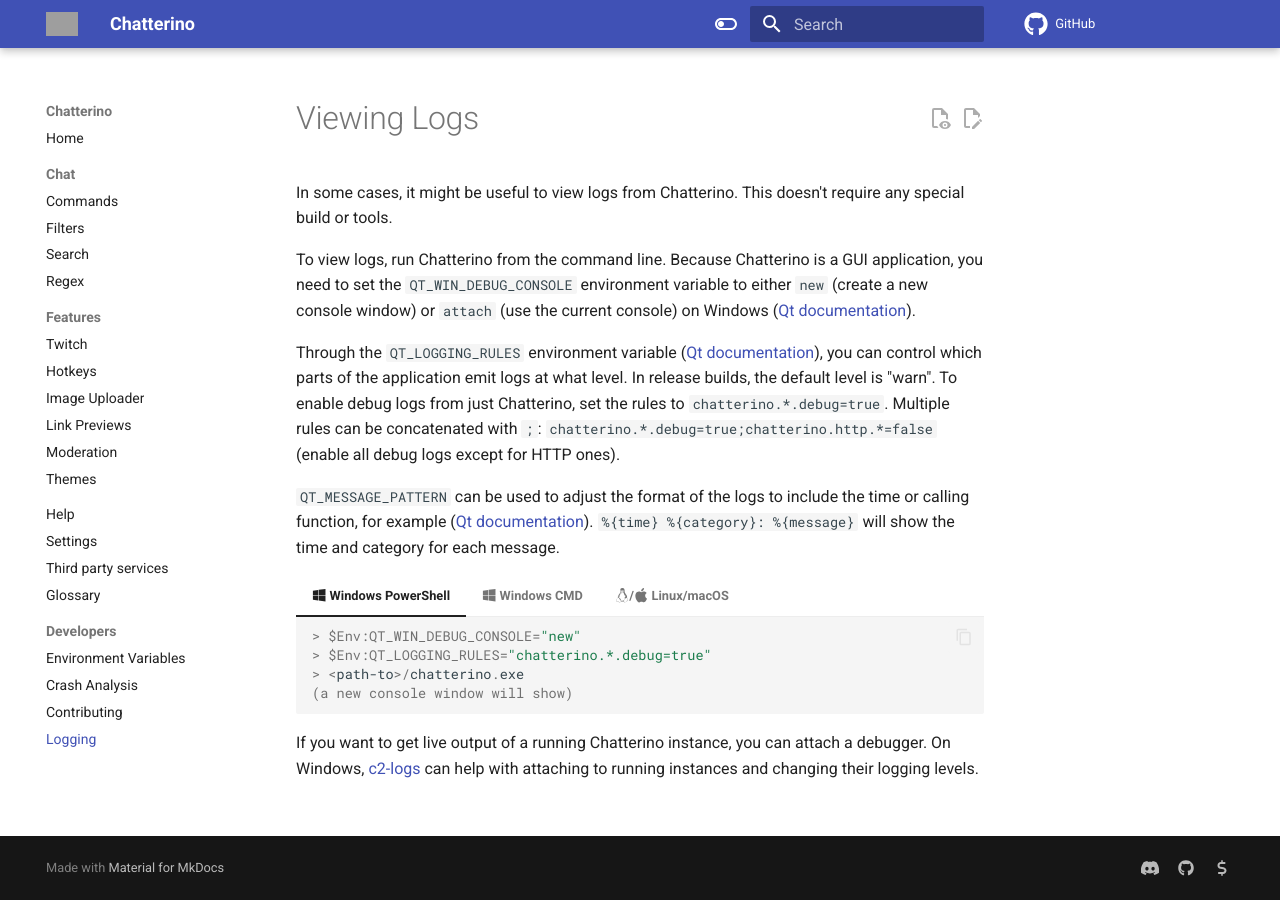
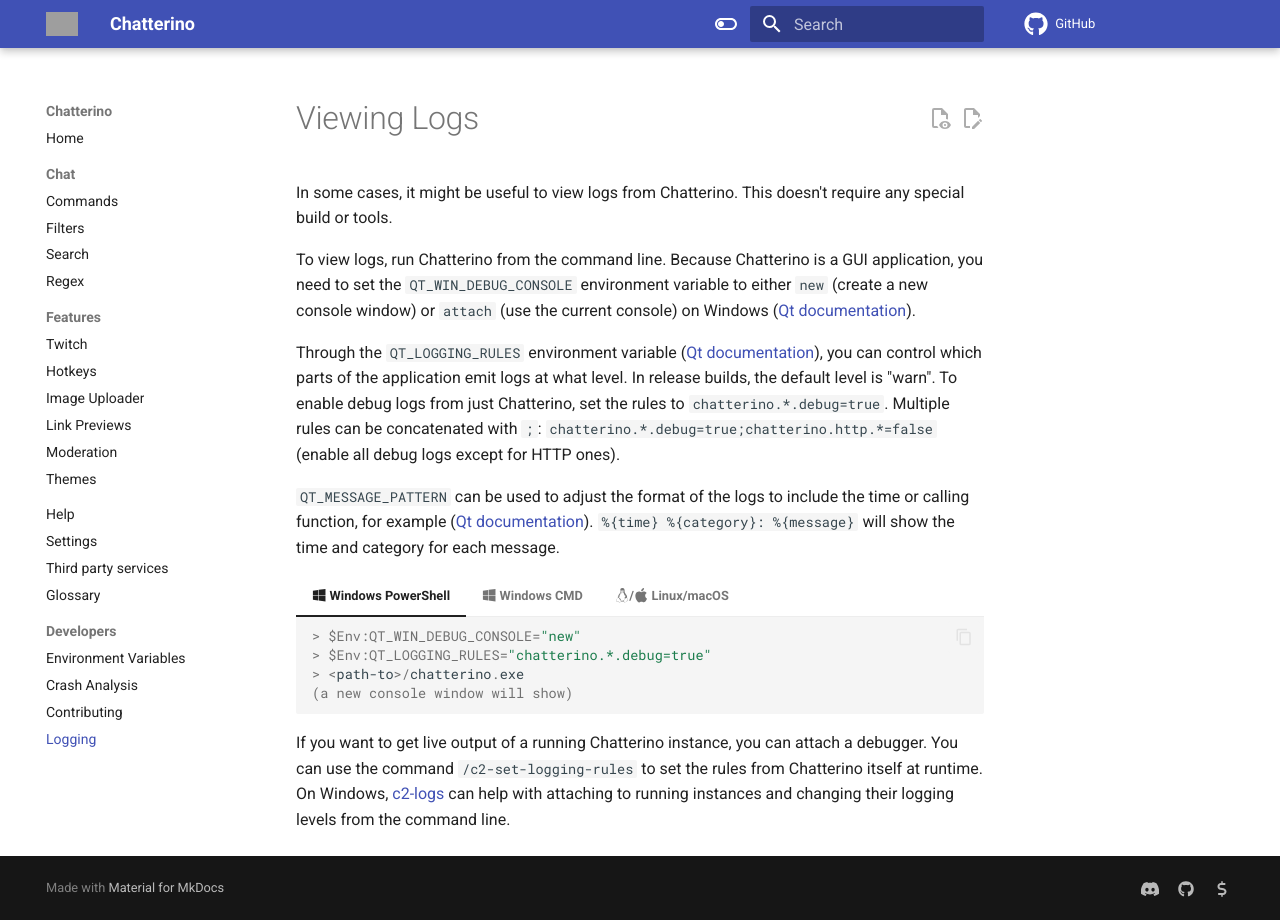
Before and after one commit to Chatterino/wiki, an MkDocs documentation site: the page built from docs/Developer Logs.md, in a window 1280 px wide. Built offline with MkDocs 1.6.1 and Material for MkDocs 9.7.7, drawn with Linux system fonts in a browser that asks for light colours; comment, search, counter and statistics services are not loaded; grey boxes are pictures that could not be loaded.

Commit message:
chore: add `/c2-set-logging-rules` note

```diff
--- a/docs/Developer Logs.md
+++ b/docs/Developer Logs.md
@@ -38,7 +38,8 @@
 <!-- prettier-ignore-end -->
 
 If you want to get live output of a running Chatterino instance, you can attach a debugger.
-On Windows, [c2-logs] can help with attaching to running instances and changing their logging levels.
+You can use the command `/c2-set-logging-rules` to set the rules from Chatterino itself at runtime.
+On Windows, [c2-logs] can help with attaching to running instances and changing their logging levels from the command line.
 
 [qt-env-vars]: https://doc.qt.io/qt-6/debug.html#environment-variables-recognized-by-qt
 [qt-logging-rules]: https://doc.qt.io/qt-6/qloggingcategory.html#configuring-categories
```
